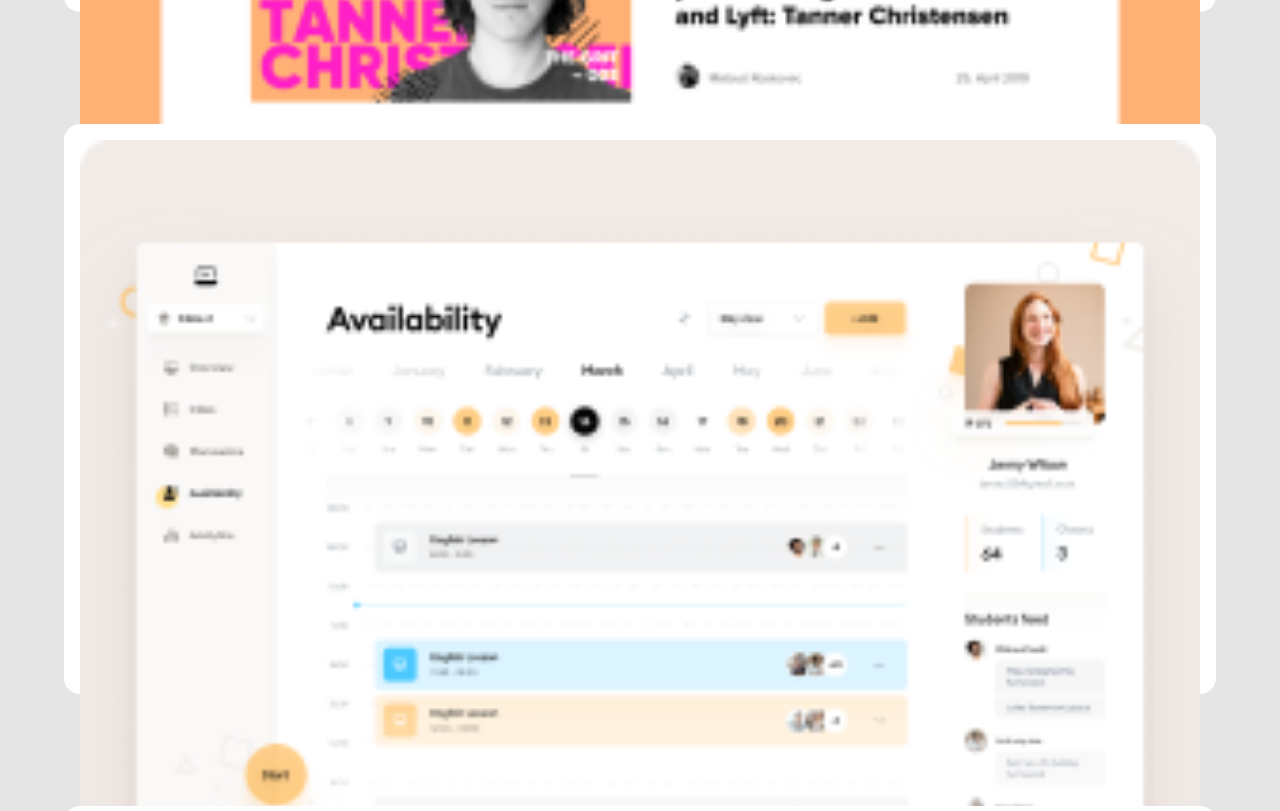
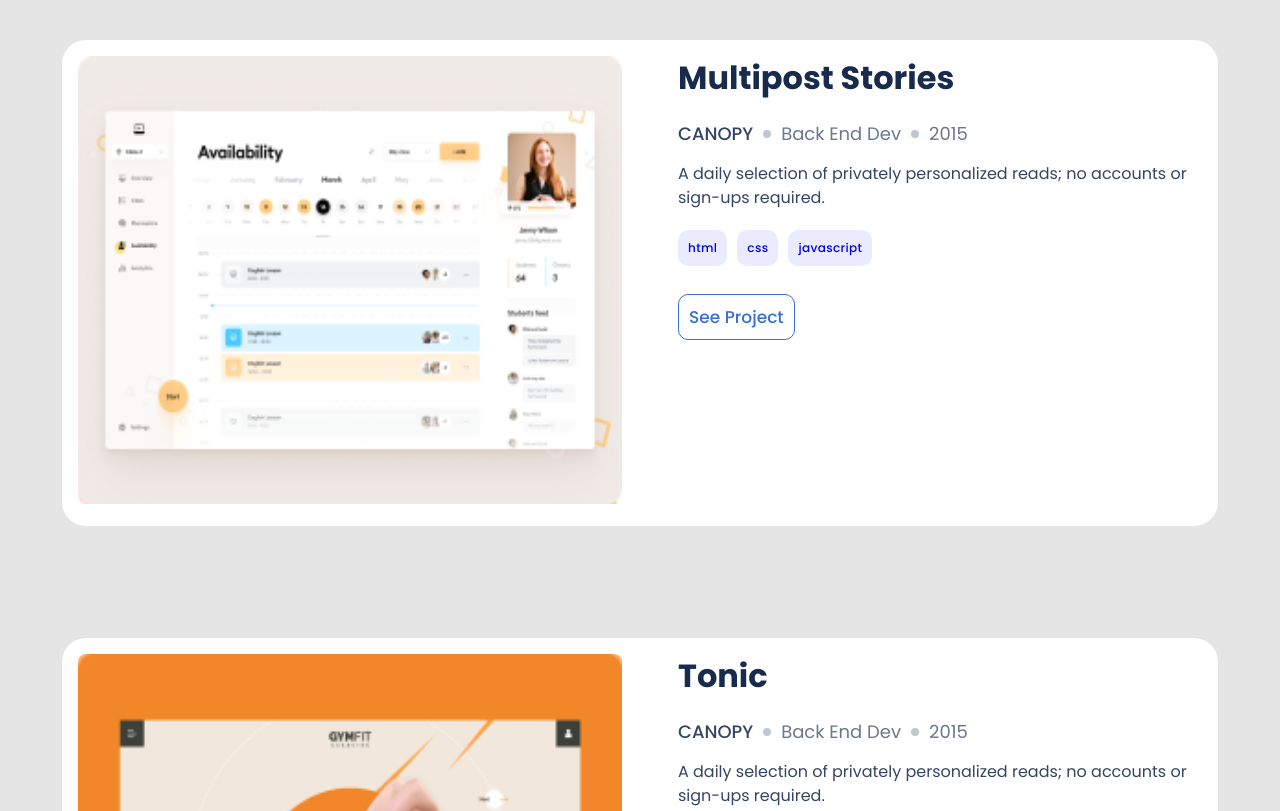
Before and after one commit to QueenterJuma/My_Portfolio.github.io, a website: page index.html in a window 1280 px wide. Shown: the part 1300-2111 px from the top of the page. Drawn offline with Linux system fonts and the light colour scheme.

Commit message:
Edit cards

```diff
--- a/index.html
+++ b/index.html
@@ -77,11 +77,11 @@
         <div class="card-content">
           <h3>Tonic</h3>
           <ul class="institution">
-            <li><a href="#">CANOPY</a></li>
+            <li><a href="#" class="canopy">CANOPY</a></li>
             <div class="dot"></div>
-            <li><a href="#">Back End Dev</a></li>
+            <li><a href="#" class="year">Back End Dev</a></li>
             <div class="dot"></div>
-            <li><a href="#">2015</a></li>
+            <li><a href="#" class="year">2015</a></li>
           </ul>
           <p>
             A daily selection of privately personalized reads; no accounts or
@@ -102,11 +102,11 @@
         <div class="card-content">
           <h3>Multipost Stories</h3>
           <ul class="institution">
-            <li><a href="#">CANOPY</a></li>
+            <li><a href="#" class="canopy">CANOPY</a></li>
             <div class="dot"></div>
-            <li><a href="#">Back End Dev</a></li>
+            <li><a href="#" class="year">Back End Dev</a></li>
             <div class="dot"></div>
-            <li><a href="#">2015</a></li>
+            <li><a href="#" class="year">2015</a></li>
           </ul>
           <p>
             A daily selection of privately personalized reads; no accounts or
@@ -127,11 +127,11 @@
         <div class="card-content">
           <h3>Tonic</h3>
           <ul class="institution">
-            <li><a href="#">CANOPY</a></li>
+            <li><a href="#" class="canopy">CANOPY</a></li>
             <div class="dot"></div>
-            <li><a href="#">Back End Dev</a></li>
+            <li><a href="#" class="year">Back End Dev</a></li>
             <div class="dot"></div>
-            <li><a href="#">2015</a></li>
+            <li><a href="#" class="year">2015</a></li>
           </ul>
           <p>
             A daily selection of privately personalized reads; no accounts or
@@ -152,11 +152,11 @@
         <div class="card-content">
           <h3>Multipost Stories</h3>
           <ul class="institution">
-            <li><a href="#">CANOPY</a></li>
+            <li><a href="#" class="canopy">CANOPY</a></li>
             <div class="dot"></div>
-            <li><a href="#">Back End Dev</a></li>
+            <li><a href="#" class="year">Back End Dev</a></li>
             <div class="dot"></div>
-            <li><a href="#">2015</a></li>
+            <li><a href="#" class="year">2015</a></li>
           </ul>
           <p>
             A daily selection of privately personalized reads; no accounts or
@@ -171,8 +171,10 @@
         </div>
       </div>
     </section>
+
     <section class="about" id="about">
       <div class="about-page">
+        <div class="about-me-left">
           <div class="me">
             <h1>About Myself</h1>
             <p class="about-para">
@@ -211,13 +213,16 @@
             </div>
             <button>Get my resume</button>
           </div>
+        </div>
 
+        <div class="about-me-right">
           <ul class="language">
             <li>
               <ul class="dash">
                 <p class="frame">Languages</p>
                 <li>
-              <span class="fa fa-chevron-down arr-down"></span></li>
+                  <span class="fa fa-chevron-down arr-down"></span>
+                </li>
               </ul>
               <ul class="lang">
               <li class="java">
@@ -248,7 +253,10 @@
             </li>
           </ul>
         </div>
+
+      </div>
     </section>
+
     <footer class="form-cantact">
       <div class="form-container">
         <h2>Contact me</h2>
--- a/style.css
+++ b/style.css
@@ -245,6 +245,35 @@
   height: auto;
 }
 
+.canopy {
+  font-weight: 500;
+  font-size: 18px;
+  line-height: 24px;
+  color: #344563;
+}
+
+/* card image media querry */
+@media only screen and (min-width: 768px) {
+  .card-image img {
+    Width: 544px;
+    Height: 448px;
+  }
+
+  .card-container {
+    display: flex;
+    flex-direction: row;
+    justify-content: center;
+    background: #fff;
+    border-radius: 24px;
+    padding: 1rem;
+    height: 486px;
+    width: 1156px;
+    margin: 0 auto;
+    gap: 3.5em;
+  }
+
+}
+
 /* .one {
   background-image: url(./image/pic1.png);
 } */
@@ -265,7 +294,7 @@
 
 .card-content p {
   font-weight: 400;
-  font-size: 15px;
+  font-size: 16px;
   line-height: 24px;
   color: #344563;
   margin-top: 14px;
@@ -274,14 +303,17 @@
 }
 
 .institution {
-  font-weight: 400;
-  font-size: 15px;
-  line-height: 24px;
-  color: #344563;
   display: flex;
   flex-direction: row;
   align-items: center;
   margin-top: 20px;
+}
+
+.year {
+  font-weight: 400;
+  font-size: 18px;
+  line-height: 24px;
+  color: #6B778C;
 }
 
 .dot {
@@ -293,13 +325,19 @@
 }
 
 .tech {
-  font-weight: 500px;
-  font-size: 15px;
-  line-height: 24px;
-  color: #6070ff;
+  font-weight: 500;
+  font-size: 12px;
+  line-height: 16px;
+  letter-spacing: 0.03em;
+  color: #6070FF;
   display: flex;
   align-items: center;
   margin-bottom: 18px;
+}
+
+.tech ul li a {
+  text-decoration: none;
+  color: #6070FF;
 }
 
 button {
@@ -336,6 +374,20 @@ button:active {
 .about-page {
   width: 90%;
   margin: 0 auto;
+}
+
+@media only screen and (min-width: 768px) {
+  .about-page {
+    display: flex;
+    flex-direction: row;
+    padding: 2.5em;
+  }
+  .about-me-left {
+    width: 40%;
+  }
+  .about-me-right {
+    width: 60%;
+  }
 }
 
 .about-para {
```
Lines whose indentation alone changed are shown as unchanged.
